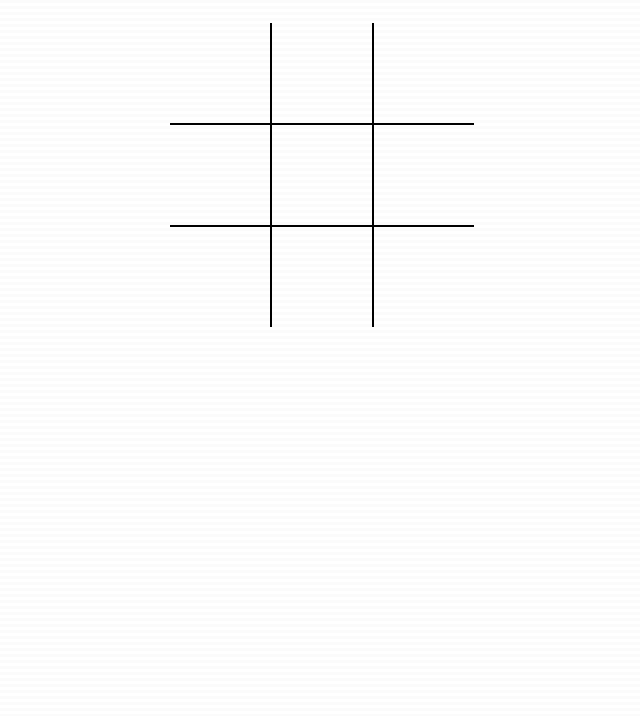
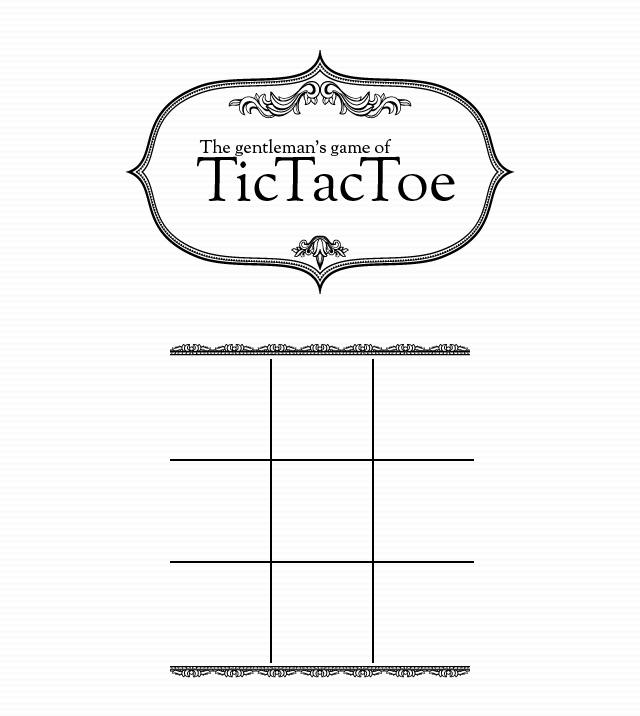
Before and after one commit to MichaelBaker/clojure-tictactoe, a plain HTML site: page resources/public/index.html in a window 1280 px wide. Shown: the whole page, without its empty margins (320-960 px from the left). Drawn offline with Linux system fonts and the light colour scheme.

```diff
--- a/resources/public/index.html
+++ b/resources/public/index.html
@@ -14,9 +14,9 @@
     <script type="text/javascript" src="/public/js/runner.js"></script>
   </head>
   <body>
-    <!--<img id="banner" src="/public/images/Header.png" >-->
+    <img id="banner" src="/public/images/Header.png" >
     <div id="board">
-      <!--<img id="board-top" src="/public/images/BoardTop.png">-->
+      <img id="board-top" src="/public/images/BoardTop.png">
       <div class="space" -data-number="0"></div>
       <div class="space" -data-number="1"></div>
       <div class="space" -data-number="2"></div>
@@ -26,7 +26,7 @@
       <div class="space" -data-number="6"></div>
       <div class="space" -data-number="7"></div>
       <div class="space" -data-number="8"></div>
-      <!--<img id="board-bottom" src="/public/images/Boardbottom.png">-->
+      <img id="board-bottom" src="/public/images/BoardBottom.png">
     </div>
   </body>
 </html>
```
Also changed, not shown: 2 other files.
